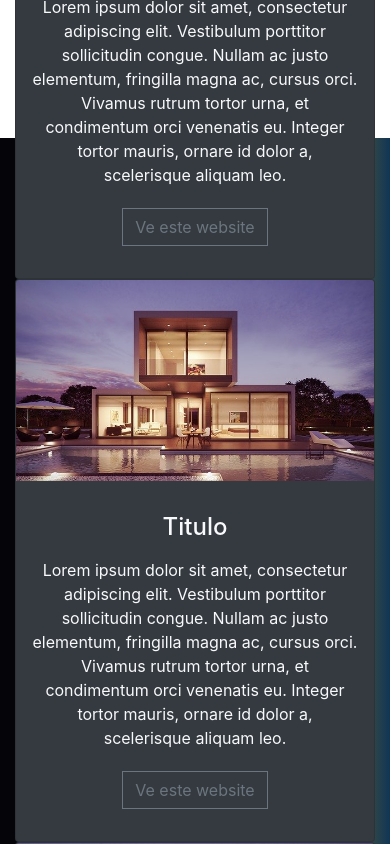
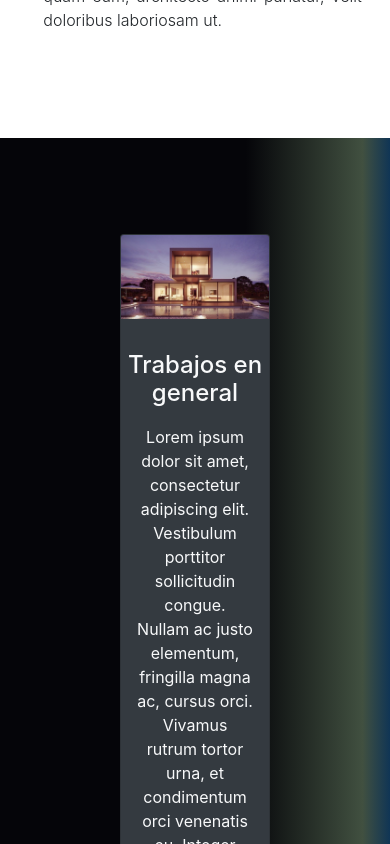
Before and after one commit to JoseVel4zquez/Trabajos, a React (Create React App) app: page / in a window 390 px wide. Shown: the part 1440-2284 px from the top of the page. Built offline with nearby package versions, Linux system fonts and the light colour scheme.

Commit message:
correccion de tarjetas y responsive

```diff
--- a/src/components/Cards.js
+++ b/src/components/Cards.js
@@ -1,43 +1,65 @@
-import React from 'react'
-import Card from './Card'
-import house from '../images/house.jpg'
+import React from "react";
+import Card from "./Card";
+import house from "../images/house.jpg";
+import "../components/css/home.css";
 
 const cards = [
   {
     id: 1,
-        title: 'Trabajos en general',
+    title: "Trabajos en general",
     image: house,
-        url: 'https://kstech.club',
+    url: "https://kstech.club",
     //text: 'Esto es una prueba chida xd'
   },
   {
     id: 2,
-        title: 'Titulo',
+    title: "Titulo",
     image: house,
-        url: 'https://kstech.club'
+    url: "https://kstech.club",
   },
   {
     id: 3,
-        title: 'Titulo',
+    title: "Titulo",
     image: house,
-        url: 'https://kstech.club'
-    }
-]
+    url: "https://kstech.club",
+  },
+  {
+    id: 4,
+    title: "Titulo",
+    image: house,
+    url: "https://kstech.club",
+  },
+  {
+    id: 5,
+    title: "Titulo",
+    image: house,
+    url: "https://kstech.club",
+  },
+  {
+    id: 6,
+    title: "Marcas",
+    image: house,
+    url: "https://kstech.club",
+  },
+];
 
 function Cards() {
   return (
-        <div className="container d-flex justify-content-center align-items-center h-100">
-            <div className="row">
-               {
-                   cards.map(card =>(
-                       <div className="col-md-4" key={card.id}>
-                           <Card title={card.title} imageSrc={card.image} url={card.url} text={card.text}/>
+    <div className="container-fluid d-flex justify-content-center align-items-center Home">
+      <div className="row mt-5 w-50">
+        {cards.map((card) => (
+          <div className="mt-5 mb-5 col-md-4" key={card.id}>
+            <Card
+              title={card.title}
+              imageSrc={card.image}
+              url={card.url}
+              text={card.text}
+            />
           </div>
-                   ))
-               }
+        ))}
       </div>
     </div>
-    )
+  );
 }
 
-export default Cards
+export default Cards;
--- a/src/components/Home.js
+++ b/src/components/Home.js
@@ -1,22 +1,20 @@
-import React from 'react'
-import Navbar from './Navbar'
-import Nosotros from './Nosotros'
-import Footer from './Footer'
-import Cards from './Cards'
-import './css/home.css'
+import React from "react";
+import Navbar from "./Navbar";
+import Nosotros from "./Nosotros";
+import Footer from "./Footer";
+import Cards from "./Cards";
+import "./css/home.css";
 
-import '../../node_modules/bootstrap/dist/css/bootstrap.min.css'
+import "../../node_modules/bootstrap/dist/css/bootstrap.min.css";
 
-export default function Home (){
-    return(
-        <div>
-            <Navbar/>
-            <Nosotros/>
-            <div className="Home">
-                <Cards/>
-            </div>
-            <Footer/>
-        </div>
+export default function Home() {
+  return (
+    <div>
+      <Navbar />
+      <Nosotros />
+      <Cards />
 
-    )
+      <Footer />
+    </div>
+  );
 }
--- a/src/components/css/Navbar.css
+++ b/src/components/css/Navbar.css
@@ -1,79 +1,77 @@
-@import url('https://fonts.googleapis.com/css2?family=Raleway:wght@300&display=swap');
+@import url("https://fonts.googleapis.com/css2?family=Raleway:wght@300&display=swap");
 
-*{
-    margin:0;
+* {
+  margin: 0;
   padding: 0;
   box-sizing: border-box;
-
 }
-body{
-    font-family: 'Raleway', sans-serif;
+body {
+  font-family: "Raleway", sans-serif;
   font-size: 16px;
 }
-header{
-    background-image: url('../../images/hero.jpg');
+header {
+  background-image: url("../../images/hero.jpg");
   width: 100%;
   height: 100vh;
   background-size: cover;
   background-position: center;
   overflow: hidden;
 }
-header nav{
+header nav {
   height: 70px;
   background: #111111;
   display: flex;
   justify-content: space-between;
 }
-.icono{
+.icono {
   display: none;
 }
-.enlaces{
+.enlaces {
   display: flex;
   height: 100%;
   width: 30%;
   justify-content: space-around;
   align-items: center;
-
 }
-.enlaces a{
+.enlaces a {
   border-top: 1px solid transparent;
   border-bottom: 1px solid transparent;
   padding: 4px 0;
   transition: 0.7s ease-out;
-    color: #fff;
-    text-decoration: none;
+  color: #fff !important;
+  text-decoration: none !important;
 }
-.enlaces a:hover, .active{
+.enlaces a:hover,
+.active {
   border-top: 1px solid coral;
   border-bottom: 1px solid coral;
 }
-nav .logo{
+nav .logo {
   height: 100%;
   background: transparent;
   margin-left: 80px;
-
 }
-nav .logo img{
+nav .logo img {
   object-fit: cover;
   height: inherit;
 }
-header .textos{
+header .textos {
   text-align: center;
   color: #c1c1c1;
   margin-top: 150px;
 }
-header .textos h1{
+header .textos h1 {
   font-size: 95px;
-    letter-spacing:3px ;
+  letter-spacing: 3px;
   font-weight: 600;
   margin-bottom: 10px;
 }
-header .textos h2{
+header .textos h2 {
   font-size: 30px;
   font-weight: 600;
 }
-@media screen and (max-width:750px){
-    .icono{
+@media screen and (max-width: 750px) {
+  .icono {
     display: flex;
     justify-content: center;
     height: 70px;
@@ -84,50 +82,55 @@ header .textos h2{
     z-index: 100;
     cursor: pointer;
     margin-right: 40px;
-
   }
-    header .textos h1{
+  header .textos h1 {
     font-size: 75px;
   }
-    .enlaces{
-        position: fixed ;
+  .enlaces {
+    position: fixed;
     height: 100vh;
     right: 0;
     width: 100%;
     flex-direction: column;
     transition: all 1s ease;
-        background: #f46b45;  /* fallback for old browsers */
-        background: -webkit-linear-gradient(to right, #eea849, #f46b45);  /* Chrome 10-25, Safari 5.1-6 */
-        background: linear-gradient(to right, #eea849, #f46b45); /* W3C, IE 10+/ Edge, Firefox 16+, Chrome 26+, Opera 12+, Safari 7+ */
-
+    background: #f46b45; /* fallback for old browsers */
+    background: -webkit-linear-gradient(
+      to right,
+      #eea849,
+      #f46b45
+    ); /* Chrome 10-25, Safari 5.1-6 */
+    background: linear-gradient(
+      to right,
+      #eea849,
+      #f46b45
+    ); /* W3C, IE 10+/ Edge, Firefox 16+, Chrome 26+, Opera 12+, Safari 7+ */
   }
-    .uno{
+  .uno {
     clip-path: circle(0% at 100% 0);
   }
-    .dos{
+  .dos {
     clip-path: circle(150% at 100% 0);
   }
-
 }
-@media screen and(max-width:400px){
-    nav .logo{
+@media screen and(max-width:400px) {
+  nav .logo {
     margin-left: 20px;
   }
-    .icono{
+  .icono {
     margin-right: 20px;
   }
-    header .textos h1{
+  header .textos h1 {
     font-size: 65px;
   }
 }
-@media screen and(max-width:280px){
-    nav .logo{
+@media screen and(max-width:280px) {
+  nav .logo {
     margin-left: 10px;
   }
-    .icono{
+  .icono {
     margin-right: 10px;
   }
-    header .textos h1{
+  header .textos h1 {
     font-size: 45px;
   }
 }
--- a/src/components/css/home.css
+++ b/src/components/css/home.css
@@ -1,11 +1,11 @@
-.Home{
-    background: rgb(238, 69, 64);
-    height: 100vh;
-
-    background: linear-gradient(
-      90deg,
-      rgba(5,5,9,1) 63%,
-      rgba(65,80,64,1) 93%,
-      rgba(16,53,85,1) 100%
-    );
-  }
+.Home {
+  background: rgb(238, 69, 64);
+  width: auto;
+  margin-bottom: auto;
+  background: linear-gradient(
+    90deg,
+    rgba(5, 5, 9, 1) 63%,
+    rgba(65, 80, 64, 1) 93%,
+    rgba(16, 53, 85, 1) 100%
+  );
+}
```
Lines whose indentation alone changed are shown as unchanged.
